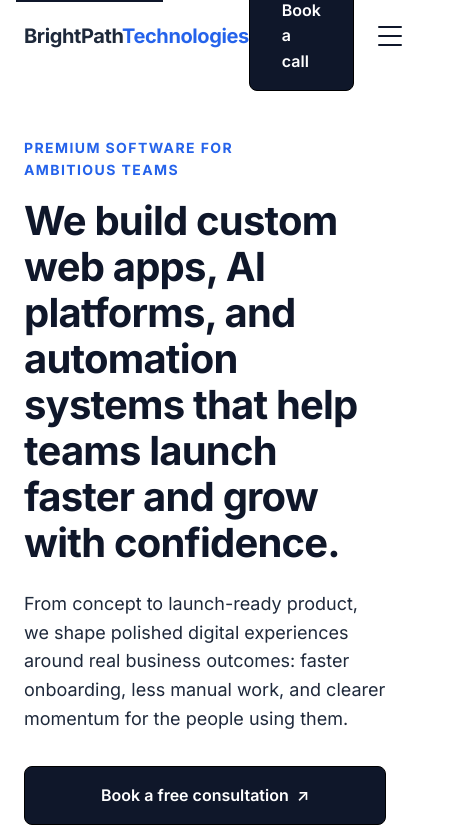
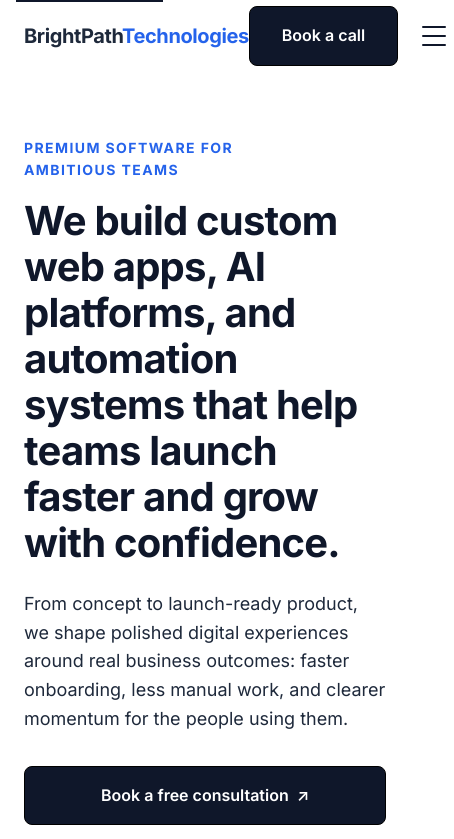
Before and after one commit to jitendradoriya66/BrightPath-Technologies, a Vue app: page / in a window 390 px wide. Shown: the top 839 px of the page, 454 px wide, since content can reach past the window. Built offline with nearby package versions, Linux system fonts and the light colour scheme.

Commit message:
refactor: prevent button height expansion wrapping inside mobile topbar header

```diff
--- a/src/App.vue
+++ b/src/App.vue
@@ -581,7 +581,7 @@ export default {
 .header-actions {
   display: flex;
   align-items: center;
-  gap: var(--space-4);
+  gap: var(--space-2);
 }
 .mobile-toggle {
   display: none;
@@ -590,11 +590,14 @@ export default {
   margin-right: -8px;
 }
 @media (max-width: 768px) {
-  .header-actions { gap: var(--space-2); }
   .mobile-toggle { display: block; }
   .nav-cta {
-    padding: 8px 16px;
+    padding: 8px 12px;
     font-size: 0.875rem;
+    white-space: nowrap;
+    display: inline-flex;
+    align-items: center;
+    justify-content: center;
   }
 }
 .hamburger {
```
